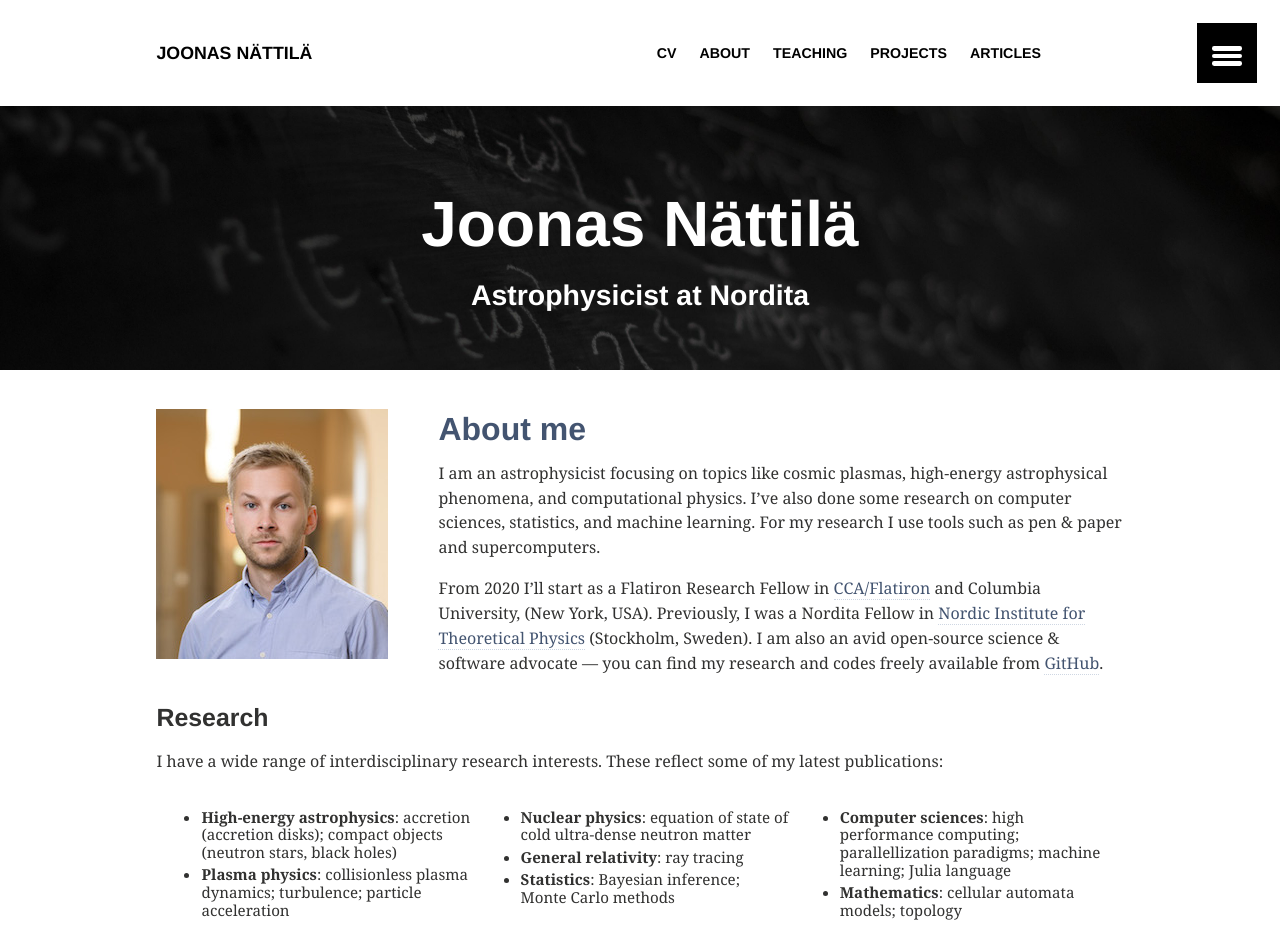
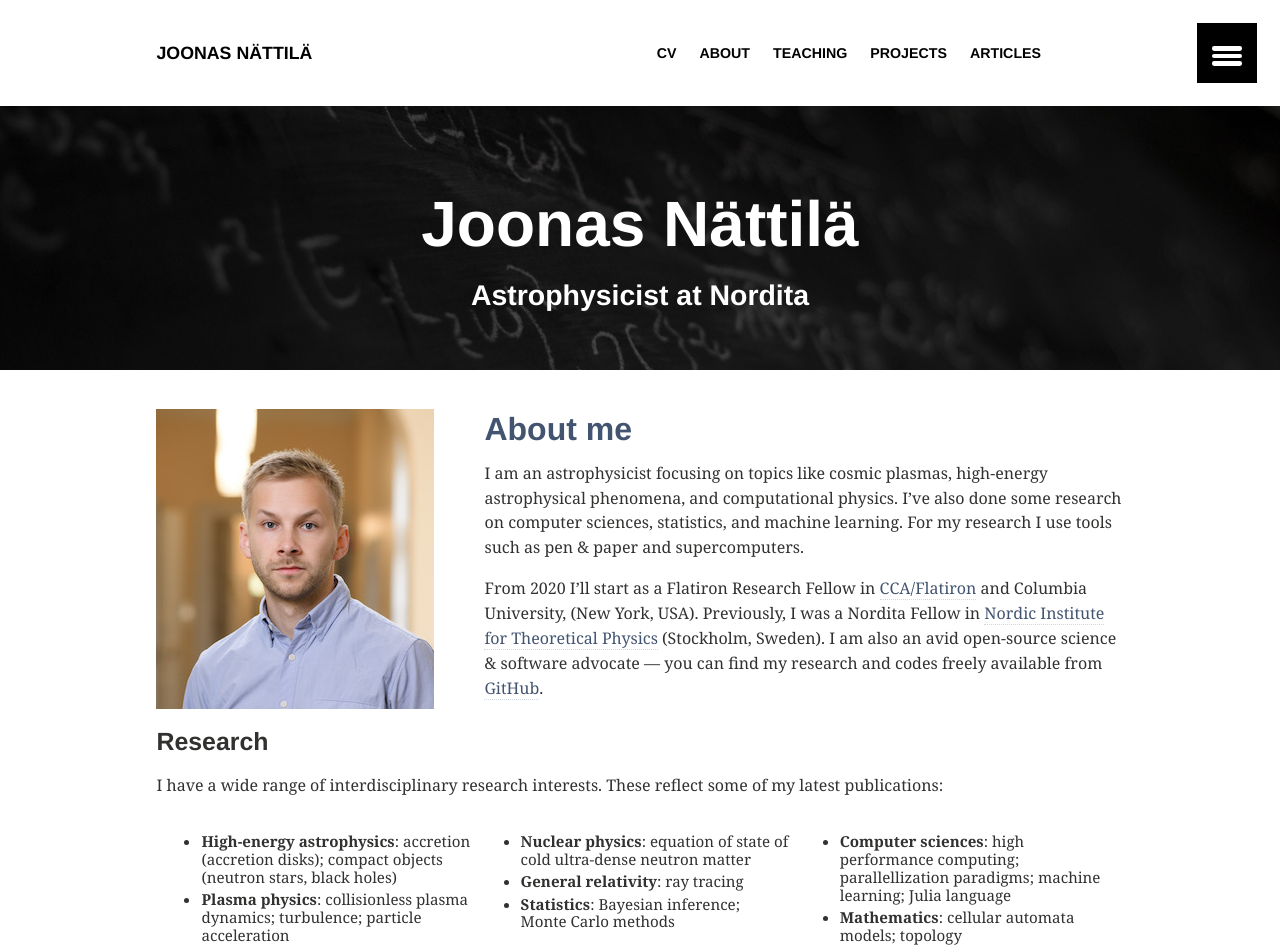
Before and after one commit to natj/natj.github.io, a Jekyll site: the page built from index.md, in a window 1280 px wide. Shown: the top 952 px of the page. Built offline with Jekyll 4.4.1, drawn with Linux system fonts in a browser that asks for light colours.

Commit message:
larger main image

```diff
--- a/index.md
+++ b/index.md
@@ -6,7 +6,7 @@ permalink: /
 title: " "
 ---
 
-<img style="float: left; padding-right:50px;" src="images/jnattila2_small.jpg">
+<img style="float: left; padding-right:50px;" src="images/jnattila2.jpg">
 
 
 
```
Also changed, not shown: _posts/articles/2019-10-23-slayer.md (+1 -1 lines).
